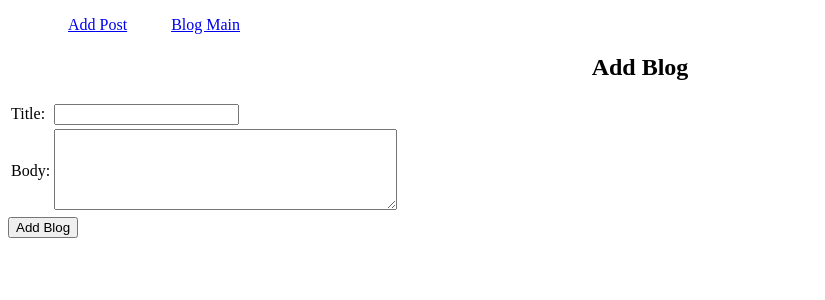
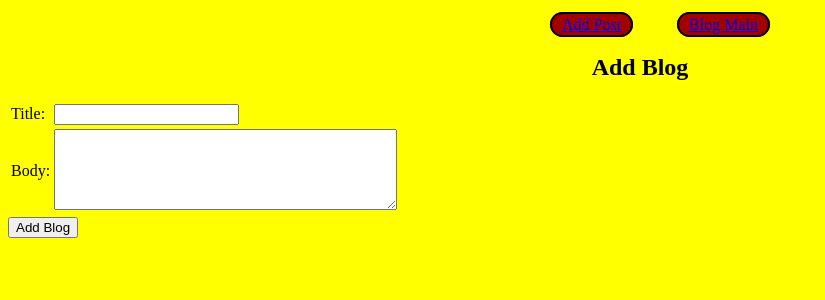
Before and after one commit to Yutreess/blogz, a Flask app: page /newpost in a window 1280 px wide. Shown: the top 300 px of the page, without its empty margins (0-825 px from the left). Run offline with Flask 2, Linux system fonts and the light colour scheme; some libraries are stand-ins or nearby versions.

Commit message:
Added some more styling, blogs also post thier post times.

```diff
--- a/static/styles/styles.css
+++ b/static/styles/styles.css
@@ -1,3 +1,7 @@
+html {
+  background-color: yellow;
+}
+
 h2 {
   text-align: center;
 }
@@ -6,11 +10,24 @@ ul {
   list-style-type: none;
 }
 
+.navbar {
+  text-align: center;
+  top: 0;
+}
+
 .navbar li {
-  display: inline-block;
+  color: darkblue;
+  background-color: #a30000;
+  border: 2px solid black;
+  border-radius: 20px;
+  display: inline;
+  padding: 2px 10px;
   margin: 0 20px;
+
 }
+
 .error {
   color: red;
   font-weight: bold;
+  text-decoration: underline;
 }
--- a/templates/blog.html
+++ b/templates/blog.html
@@ -4,7 +4,11 @@
 <h2>Blog Entries</h2>
 
 {% for blog in blogs %}
-  <h3><a href="/blog?id={{blog.id}}">{{blog.title}}</a></h3>
+  <h3>
+    <a href="/blog?id={{blog.id}}">{{blog.title}}</a>
+    |
+    {{blog.post_time}}
+  </h3>
   <p>{{blog.body}}</p>
 
 {% endfor %}
```
